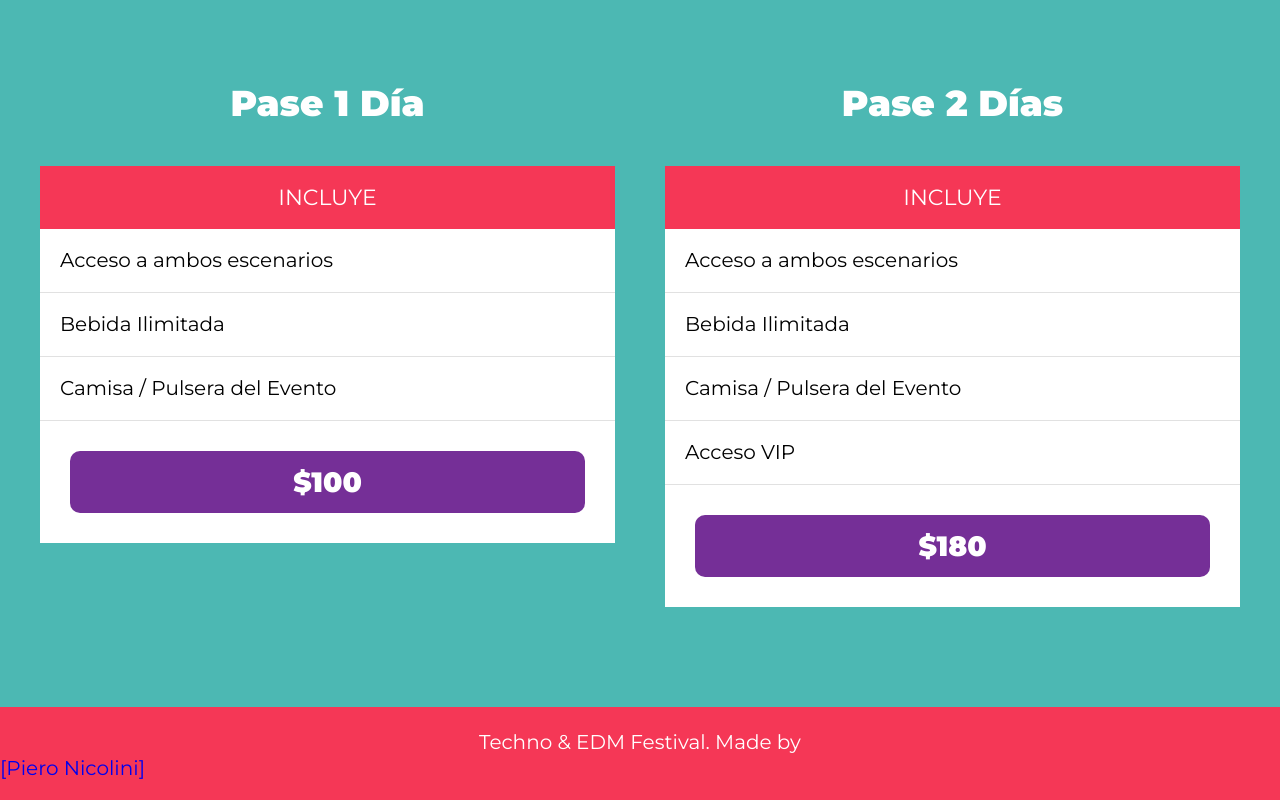
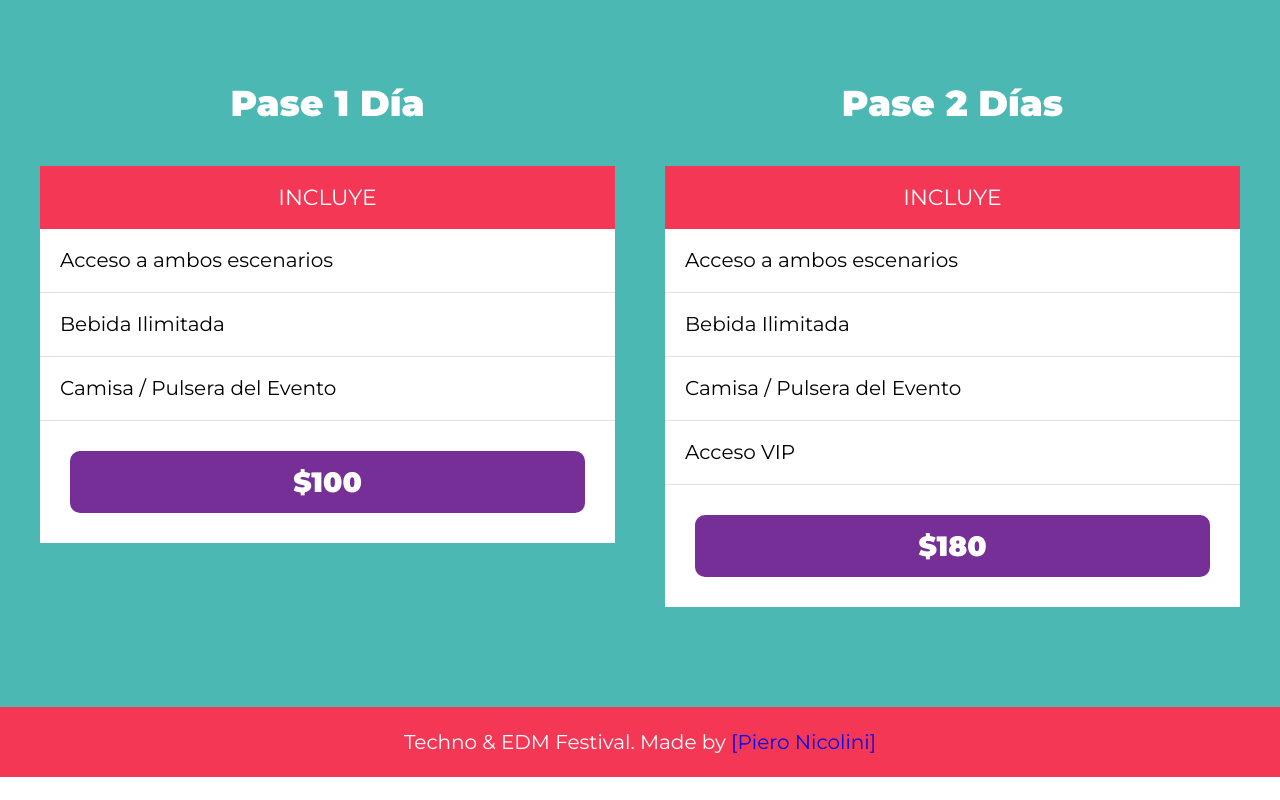
Before and after one commit to pyro-nicolini/musicFestival, a website: page index.html in a window 1280 px wide. Shown: the part 4306-5106 px from the top of the page. After the commit the page ends 5083 px from the top, so only its background shows below. Drawn offline with Linux system fonts and the light colour scheme.

Commit message:
Update index.html

```diff
--- a/index.html
+++ b/index.html
@@ -177,7 +177,9 @@
     </section>
 
     <footer class="footer">
-      <p>Techno & EDM Festival. Made by</p><a href="https://github.com/pyro-nicolini"> [Piero Nicolini]</a>
+      <div>
+        <p>Techno & EDM Festival. Made by<a href="https://github.com/pyro-nicolini"> [Piero Nicolini]</a></p>
+      </div>
     </footer>
     <script src="build/js/app.js"></script>
   </body>
```
